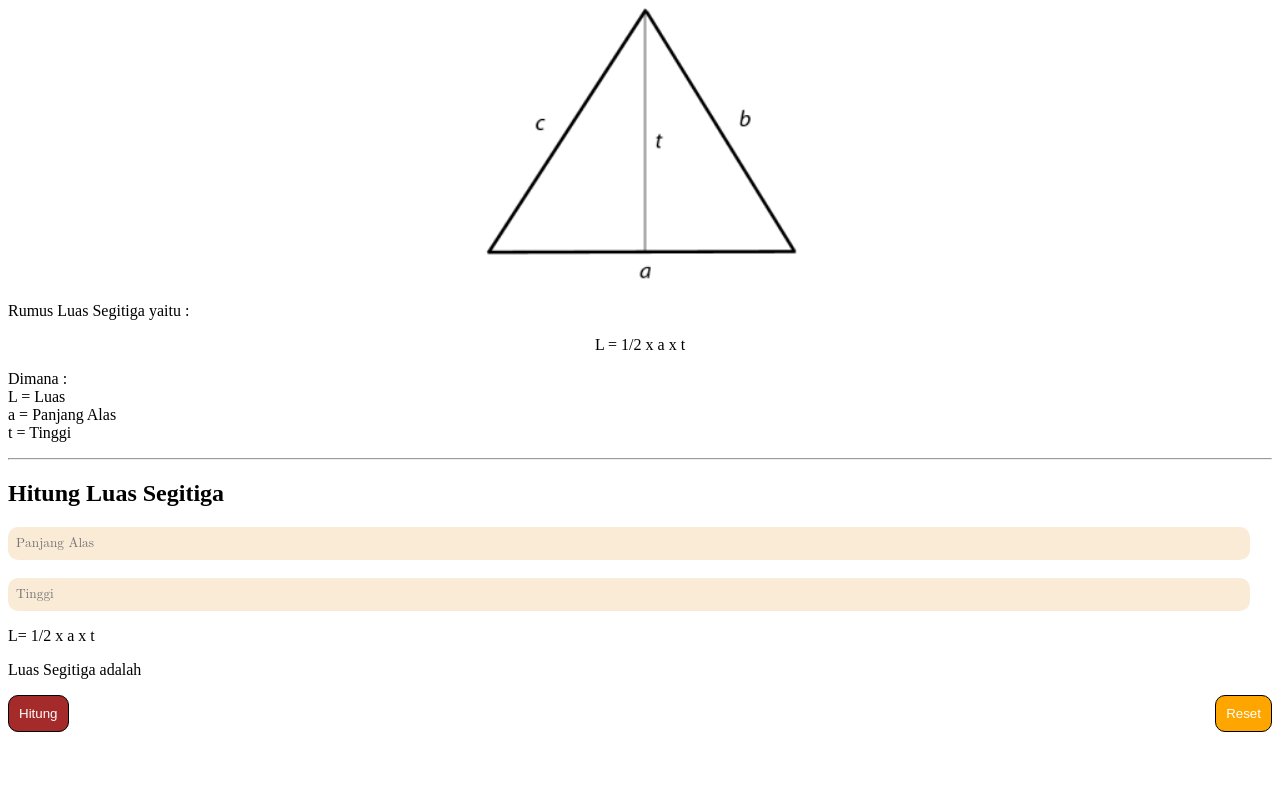
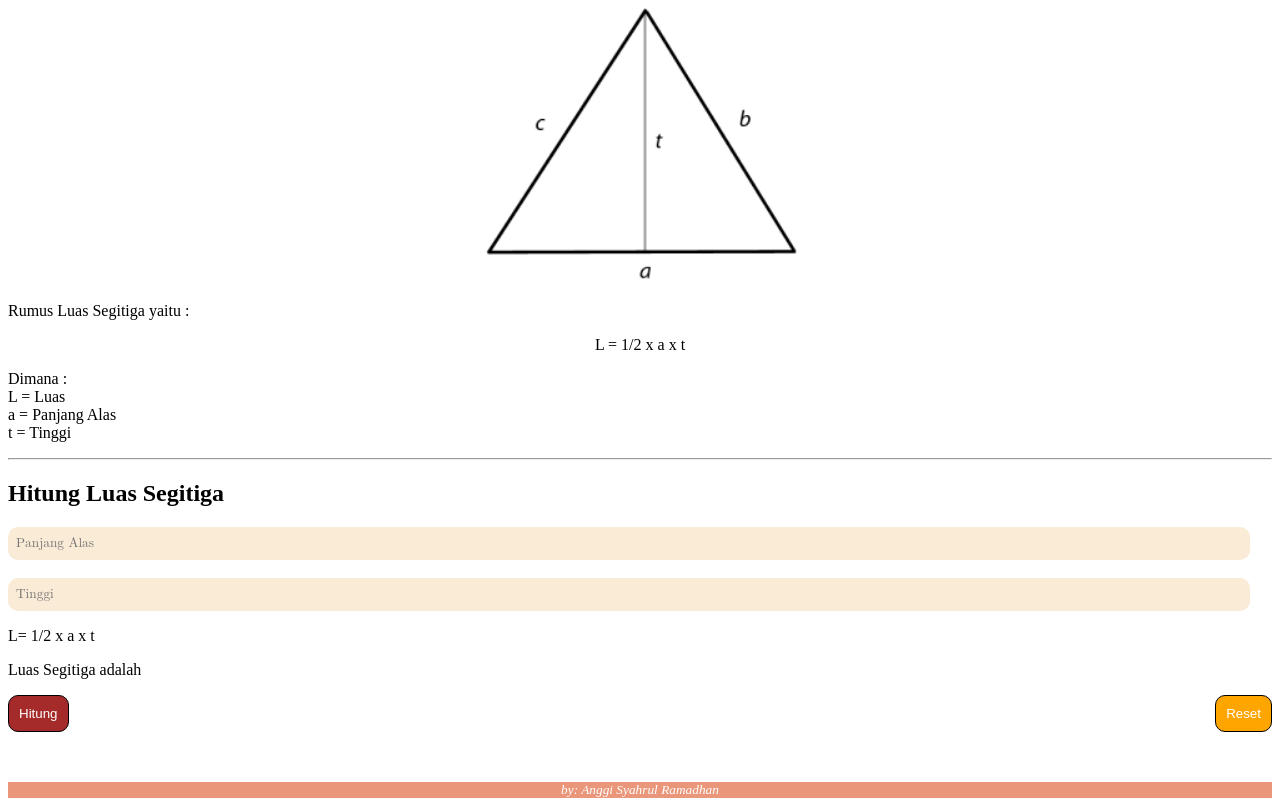
Before and after one commit to revou-fundamental-course/13-may-24-ASRC0mputer, a plain HTML site: page index.html in a window 1280 px wide. Shown: the part 331-1142 px from the top of the page. Before the commit the page ends 1071 px from the top, so only its background shows below. Drawn offline with Linux system fonts and the light colour scheme.

Commit message:
update commit 2

```diff
--- a/css/style.css
+++ b/css/style.css
@@ -50,3 +50,11 @@ form>button{
     background-color: orange;
     color: white;
 }
+
+footer {
+    text-align: center;
+    background-color: DarkSalmon;
+    color: white;
+    font-size: smaller;
+    font-style: italic;
+}
--- a/index.html
+++ b/index.html
@@ -121,5 +121,11 @@
     </section>
     <script src="js/script.js"></script>
 
+
+    <br><br><footer>
+    <p>by: Anggi Syahrul Ramadhan</p>
+    </footer>
+
+
 </body>
 </html>
```
